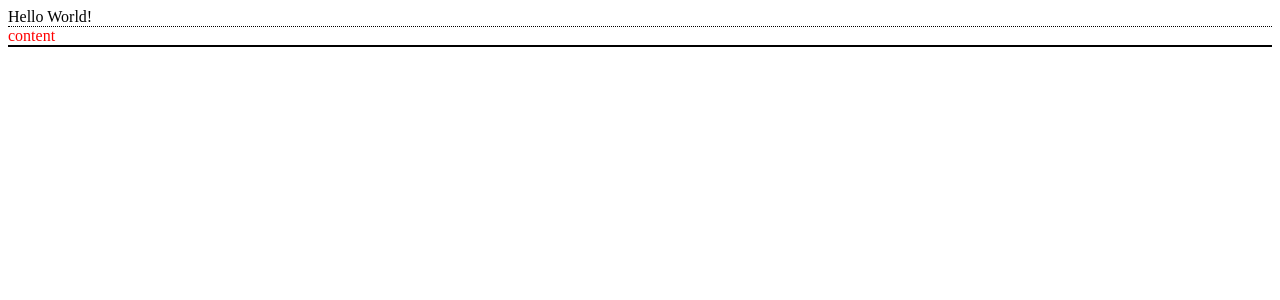
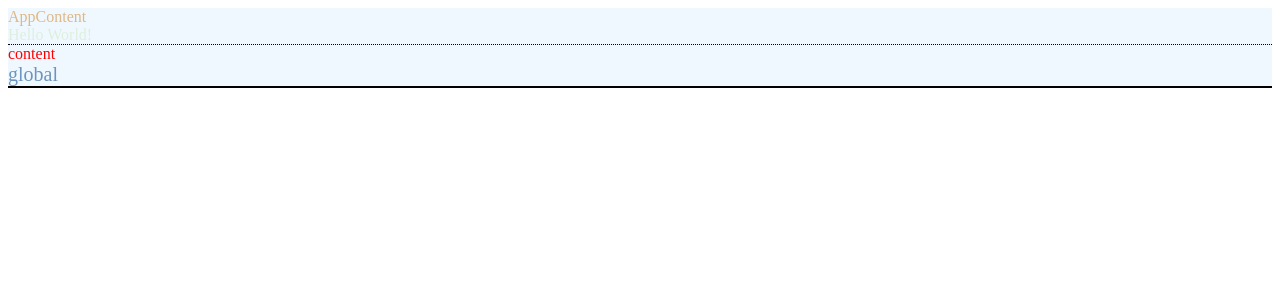
Before and after one commit to front-end-captain/react-project, a React app: page / in a window 1280 px wide. Shown: the top 300 px of the page. Built offline with nearby package versions, Linux system fonts and the light colour scheme.

Commit message:
:sparkles:

```diff
--- a/src/App.css
+++ /dev/null
@@ -1,6 +0,0 @@
-.app {
-  width: 100%;
-  height: 100%;
-  background-color: aliceblue;
-  color: blue;
-}
--- a/src/App.jsx
+++ b/src/App.jsx
@@ -3,10 +3,13 @@ import React from "react";
 
 import Example from "@/components/Example";
 
-import "./App.css";
+import styles from "./App.less";
+
+import "./global.less";
 
 const App = () => (
-  <div className="app">
+  <div className={styles.app}>
+    <div className={styles.content}>AppContent</div>
     Hello World!
     <Example />
   </div>
--- /dev/null
+++ b/src/App.less
@@ -0,0 +1,16 @@
+@selector: content;
+
+:local(.app) {
+  width: 100%;
+  height: 100%;
+  background-color: aliceblue;
+  color: #ded;
+
+  .@{selector} {
+    color: burlywood;
+
+    &-ok {
+      color: blue;
+    }
+  }
+}
--- a/src/components/Example/index.jsx
+++ b/src/components/Example/index.jsx
@@ -6,6 +6,7 @@ const Example = () => {
   return (
     <div className={styles.wrapper}>
       <div className={styles.content}>content</div>
+      <div className="global-name">global</div>
     </div>
   );
 };
--- /dev/null
+++ b/src/global.less
@@ -0,0 +1,5 @@
+:global {
+  .global-name {
+    font-size: 20px;
+  }
+}
```
Also changed, not shown: 1 other file (tests, documents, lock files or other folders).
